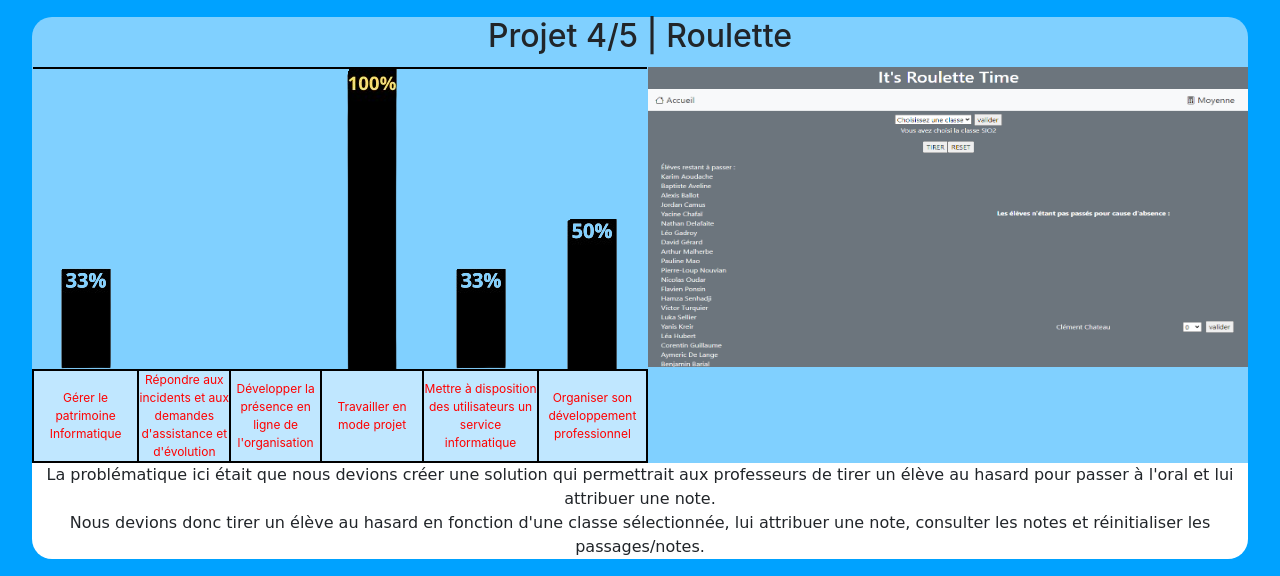
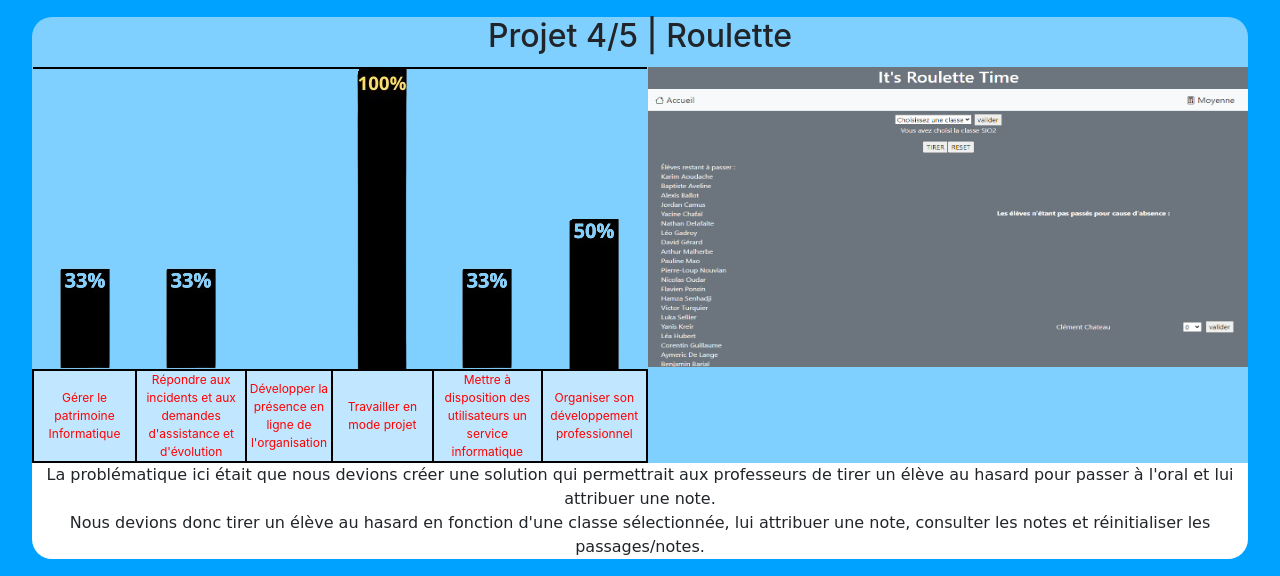
Before and after one commit to Kauluche/Kauluche.github.io, a plain HTML site: page index.html in a window 1280 px wide. Shown: the part 2692-3268 px from the top of the page. Drawn offline with nearby package versions, Linux system fonts and the light colour scheme.

Commit message:
Update index.html

```diff
--- a/index.html
+++ b/index.html
@@ -204,7 +204,7 @@
                         <table>
                             <tr class="pourcentage">
                                 <td><img src="33.png"></td>
-                                <td></td>
+                                <td><img src="33.png"></td>
                                 <td></td>
                                 <td><img src="100.png"></td>
                                 <td><img src="33.png"></td>
```
